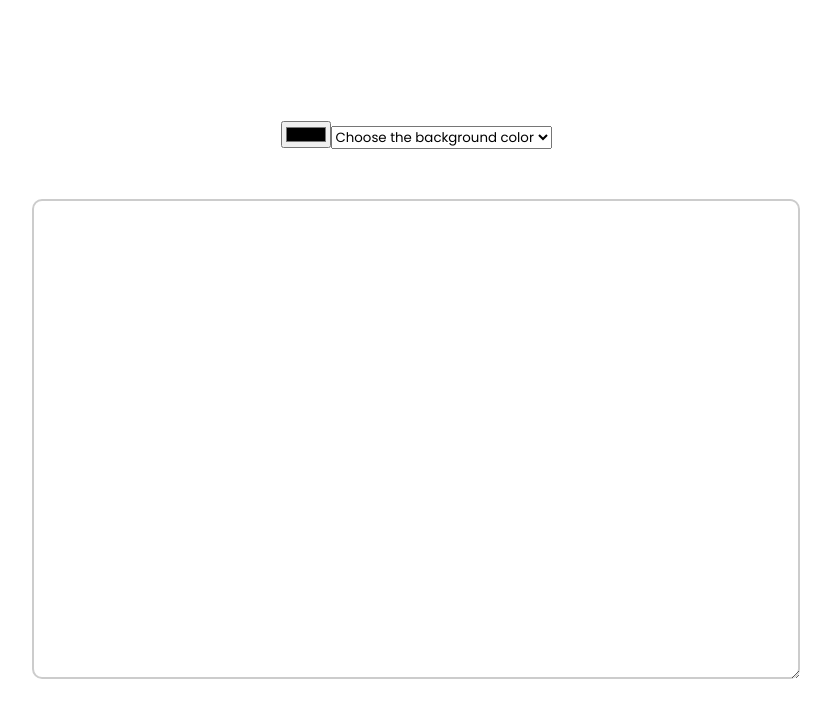
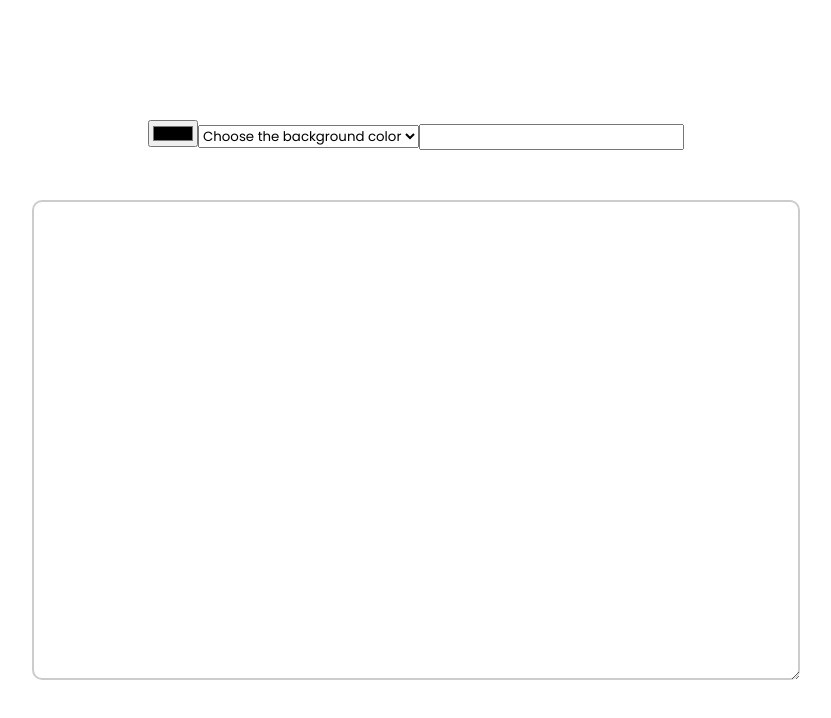
Before and after one commit to TanveerAli345/ctruh-assignment, a React (Vite) app in the folder ctruh-assignment/: page / in a window 1280 px wide. Shown: the top 718 px of the page, without its empty margins (224-1055 px from the left). Built offline with nearby package versions, Linux system fonts and the light colour scheme.

Commit message:
Added number inout for two digit number overlay

```diff
--- a/ctruh-assignment/src/components/Tools.jsx
+++ b/ctruh-assignment/src/components/Tools.jsx
@@ -14,6 +14,8 @@ export default function Tools({ handleColorChange, handleColorPaletteChange }) {
                 </option>
                 ))}
             </select>
+
+            <input type="number" />
         </div>
     )
 }
```
